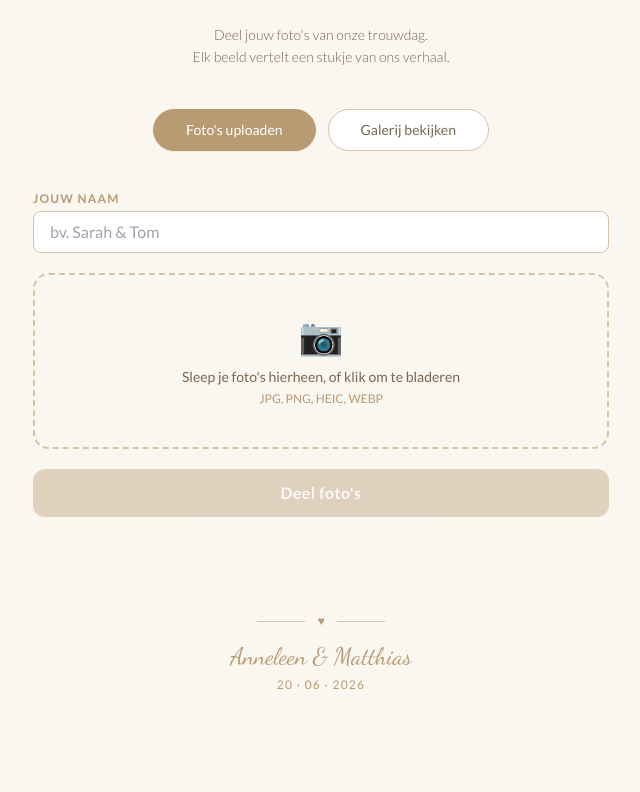
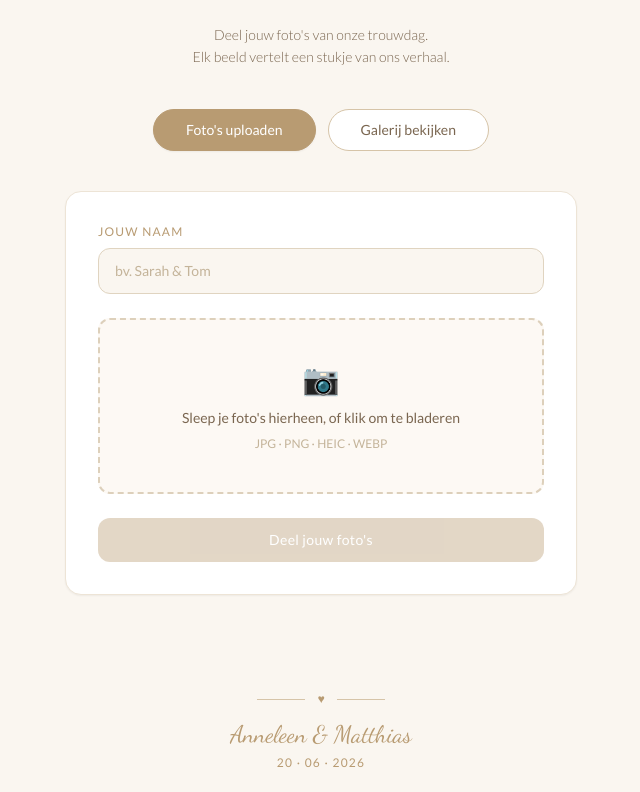
Before and after one commit to matthiasgoossens19-dot/2026TrouwFotos, a Next.js app: page / in a window 1280 px wide. Shown: the part 463-1255 px from the top of the page, without its empty margins (319-959 px from the left). Before the commit the page ends 1204 px from the top, so only its background shows below. Built offline with nearby package versions, Linux system fonts and the light colour scheme.

Commit message:
Add files via upload

```diff
--- a/components/UploadZone.tsx
+++ b/components/UploadZone.tsx
@@ -51,10 +51,11 @@ export default function UploadZone({ onUploadSuccess }: UploadZoneProps) {
   };
 
   return (
-    <div className="w-full max-w-xl mx-auto space-y-5">
+    <div className="w-full max-w-lg mx-auto bg-white rounded-2xl shadow-sm border border-[#ede4d6] p-8 space-y-6">
+
       {/* Name field */}
       <div>
-        <label className="block text-xs text-[#b89b72] mb-1 font-semibold tracking-widest uppercase">
+        <label className="block text-xs text-[#b89b72] mb-2 tracking-widest uppercase">
           Jouw naam
         </label>
         <input
@@ -62,34 +63,36 @@ export default function UploadZone({ onUploadSuccess }: UploadZoneProps) {
           value={name}
           onChange={(e) => setName(e.target.value)}
           placeholder="bv. Sarah & Tom"
-          className="w-full border border-[#d6c4a8] rounded-lg px-4 py-2 text-[#5c4a32] focus:outline-none focus:ring-2 focus:ring-[#b89b72] bg-white"
+          className="w-full border border-[#e0d4c0] rounded-xl px-4 py-3 text-[#5c4a32] text-sm focus:outline-none focus:ring-2 focus:ring-[#b89b72] bg-[#faf6f0] placeholder-[#c4b49a]"
         />
       </div>
 
       {/* Drop zone */}
       <div
         {...getRootProps()}
-        className={`border-2 border-dashed rounded-2xl p-10 text-center cursor-pointer transition-colors ${
-          isDragActive ? "border-[#b89b72] bg-[#f3ece0]" : "border-[#d6c4a8] bg-[#faf6f0] hover:bg-[#f3ece0]"
+        className={`border-2 border-dashed rounded-xl p-10 text-center cursor-pointer transition-colors ${
+          isDragActive
+            ? "border-[#b89b72] bg-[#f3ece0]"
+            : "border-[#ddd0bb] bg-[#fdf9f4] hover:bg-[#f3ece0] hover:border-[#b89b72]"
         }`}
       >
         <input {...getInputProps()} />
-        <p className="text-4xl mb-3">📷</p>
+        <p className="text-3xl mb-3">📷</p>
         <p className="text-[#7a6650] text-sm">
-          {isDragActive ? "Laat je foto's los…" : "Sleep je foto's hierheen, of klik om te bladeren"}
+          {isDragActive ? "Laat je foto&apos;s los…" : "Sleep je foto's hierheen, of klik om te bladeren"}
         </p>
-        <p className="text-[#b89b72] text-xs mt-1">JPG, PNG, HEIC, WEBP</p>
+        <p className="text-[#c4b49a] text-xs mt-2">JPG · PNG · HEIC · WEBP</p>
       </div>
 
-      {/* Selected files list */}
+      {/* Selected files */}
       {files.length > 0 && (
-        <ul className="text-sm text-gray-500 space-y-1 max-h-32 overflow-y-auto">
+        <ul className="text-xs text-[#7a6650] space-y-1.5 max-h-32 overflow-y-auto">
           {files.map((f, i) => (
-            <li key={i} className="flex justify-between">
+            <li key={i} className="flex justify-between items-center bg-[#faf6f0] rounded-lg px-3 py-1.5">
               <span className="truncate">{f.name}</span>
               <button
                 onClick={() => setFiles((prev) => prev.filter((_, j) => j !== i))}
-                className="ml-2 text-rose-400 hover:text-rose-600 text-xs"
+                className="ml-2 text-[#c4b49a] hover:text-[#b89b72] text-sm"
               >
                 ✕
               </button>
@@ -99,13 +102,13 @@ export default function UploadZone({ onUploadSuccess }: UploadZoneProps) {
       )}
 
       {/* Error */}
-      {error && <p className="text-red-500 text-sm">{error}</p>}
+      {error && <p className="text-red-400 text-sm text-center">{error}</p>}
 
-      {/* Progress */}
+      {/* Progress bar */}
       {uploading && (
-        <div className="w-full bg-champagne rounded-full h-2">
+        <div className="w-full bg-[#ede4d6] rounded-full h-1.5">
           <div
-            className="bg-rose h-2 rounded-full transition-all duration-300"
+            className="bg-[#b89b72] h-1.5 rounded-full transition-all duration-300"
             style={{ width: `${progress}%` }}
           />
         </div>
@@ -113,17 +116,22 @@ export default function UploadZone({ onUploadSuccess }: UploadZoneProps) {
 
       {/* Success */}
       {done && (
-        <p className="text-[#7a9e7a] font-semibold text-center">
+        <p className="text-[#8a9e8a] text-sm font-semibold text-center">
           ✨ Merci! Jouw foto&apos;s zijn gedeeld.
         </p>
       )}
 
+      {/* Upload button */}
       <button
         onClick={handleUpload}
         disabled={uploading || files.length === 0}
-        className="w-full bg-[#b89b72] text-white py-3 rounded-xl font-semibold tracking-wide hover:bg-[#a08660] disabled:opacity-40 disabled:cursor-not-allowed transition-colors"
+        className="w-full bg-[#b89b72] text-white py-3 rounded-xl text-sm tracking-wide hover:bg-[#a08660] disabled:opacity-40 disabled:cursor-not-allowed transition-colors"
       >
-        {uploading ? `Bezig met uploaden… ${progress}%` : `Deel ${files.length > 0 ? files.length : ""} foto${files.length !== 1 ? "\'s" : ""}`}
+        {uploading
+          ? `Bezig met uploaden… ${progress}%`
+          : files.length > 0
+          ? `Deel ${files.length} foto${files.length !== 1 ? "'s" : ""}`
+          : "Deel jouw foto's"}
       </button>
     </div>
   );
```
